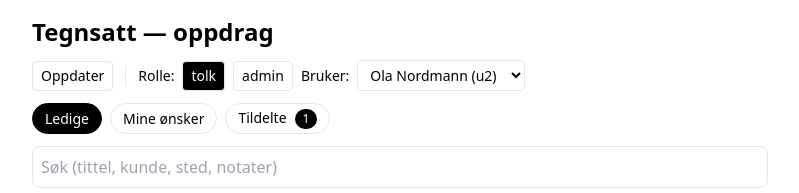
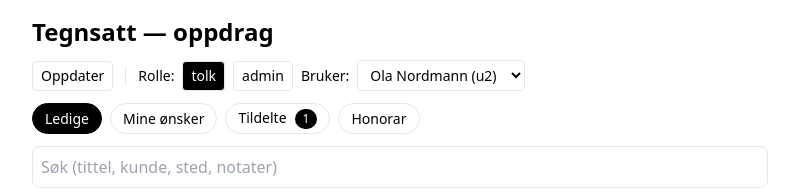
Before and after one commit to bizmomsara/bizmomsara-tegnsatt-coordinator-prototype, a Next.js app: page / in a window 1280 px wide. Shown: the top 193 px of the page, without its empty margins (240-1039 px from the left). Built offline with nearby package versions, Linux system fonts and the light colour scheme.

Commit message:
Update page.jsx

```diff
--- a/app/page.jsx
+++ b/app/page.jsx
@@ -125,12 +125,14 @@ const VIEWS = [
   { id: 'ledige',        label: 'Ledige' },
   { id: 'mine-ønsker',   label: 'Mine ønsker' },
   { id: 'mine-tildelte', label: 'Tildelte' },
+  { id: 'honorar',       label: 'Honorar' },
 ];
 
 const ADMIN_VIEWS = [
   { id: 'ledige',        label: 'Ledige' },
   { id: 'mine-ønsker',   label: 'Påmeldte' },
   { id: 'mine-tildelte', label: 'Tildelte' },
+  { id: 'honorar',       label: 'Honorar' },
 ];
 
 // UI-statuschips (kun visuelt)
```
